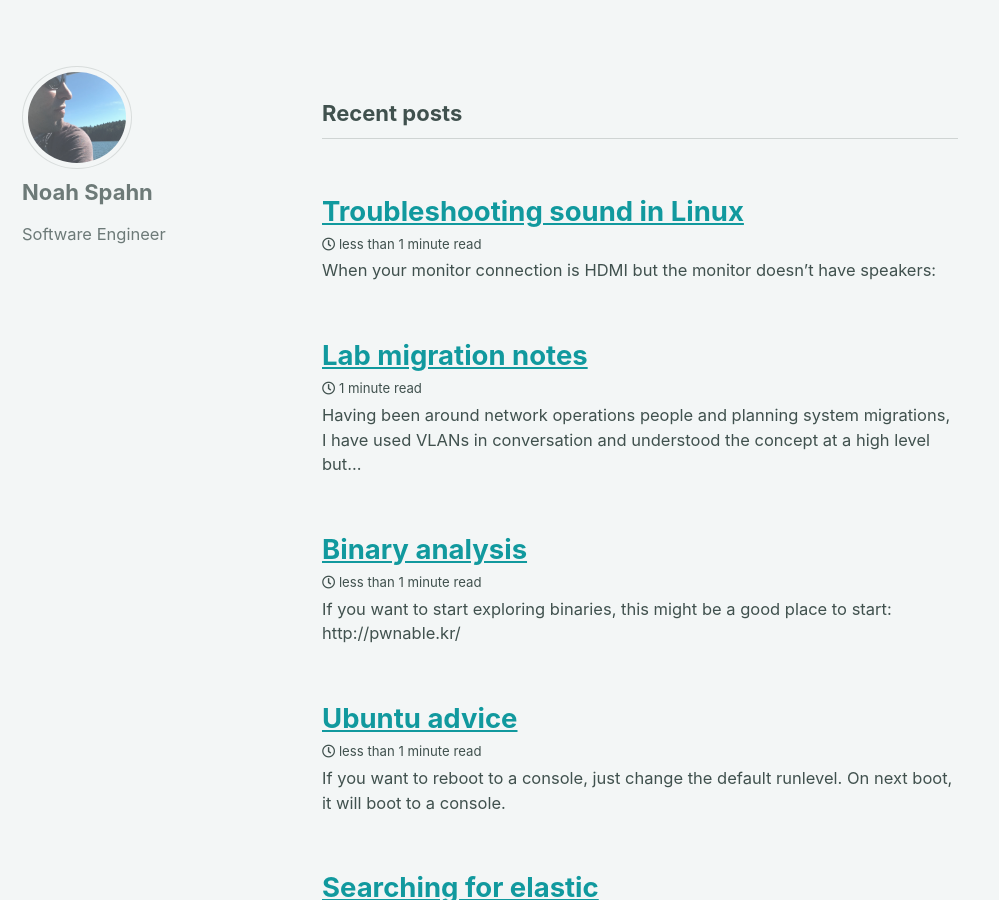
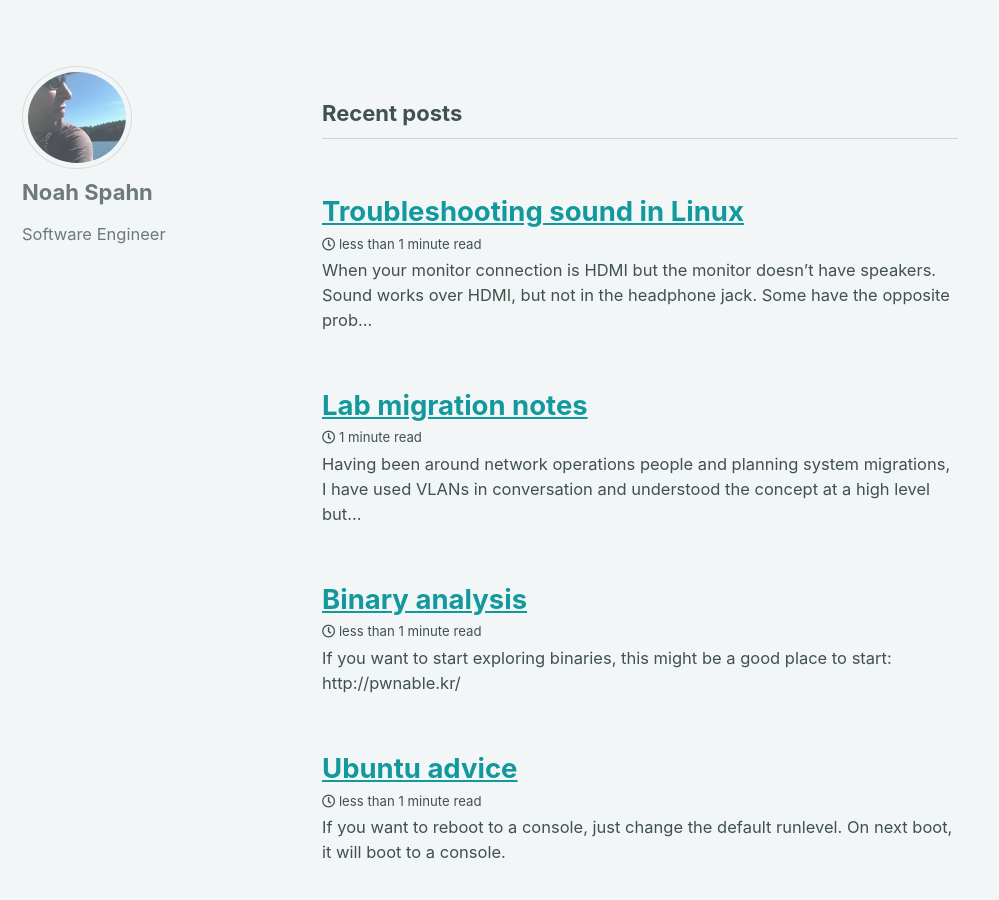
Before and after one commit to Feralo/feralo.github.io, a Jekyll site: the page built from index.html, in a window 1280 px wide and 900 px high, scrolled down 409 px. Shown: the whole window, without its empty margins (0-999 px from the left). Built offline with Jekyll 4.4.1, drawn with Linux system fonts in a browser that asks for light colours; cached includes are drawn as plain includes; the list of posts is cut into pages by our own code.

Commit message:
Correct formatting

```diff
--- a/_posts/2021-02-12-troubleshooting-sound.md
+++ b/_posts/2021-02-12-troubleshooting-sound.md
@@ -3,16 +3,13 @@ layout: posts
 title:  "Troubleshooting sound in Linux"
 draft: true
 ---
-When your monitor connection is HDMI but the monitor doesn't have speakers:
+When your monitor connection is HDMI but the monitor doesn't have speakers. Sound works over HDMI, but not in the headphone jack. Some have the [opposite problem](https://askubuntu.com/questions/937617/no-hdmi-sound-on-intel-nuc-nuc5i3ryh).
 
-https://askubuntu.com/questions/937617/no-hdmi-sound-on-intel-nuc-nuc5i3ryh
 
-and your desktop only sees HMDI as the output:
 
-https://askubuntu.com/a/1233100
+You might want to know how to [set your default sound device](https://askubuntu.com/questions/1038490/how-do-you-set-a-default-audio-output-device-in-ubuntu-18-04/1233100#1233100), but that isn't the problem. The problem is: your desktop only sees HMDI as the output _even when you plug in a headset_.
 
-even when you plug in a headset:
-
-https://wiki.ubuntu.com/Audio/UpgradingAlsa/DKMS
+Suggestions for solutions point to outdated (software packages
+for older hardware](https://wiki.ubuntu.com/Audio/UpgradingAlsa/DKMS).
 
 Sometimes, it is just plain frustrating.
```
